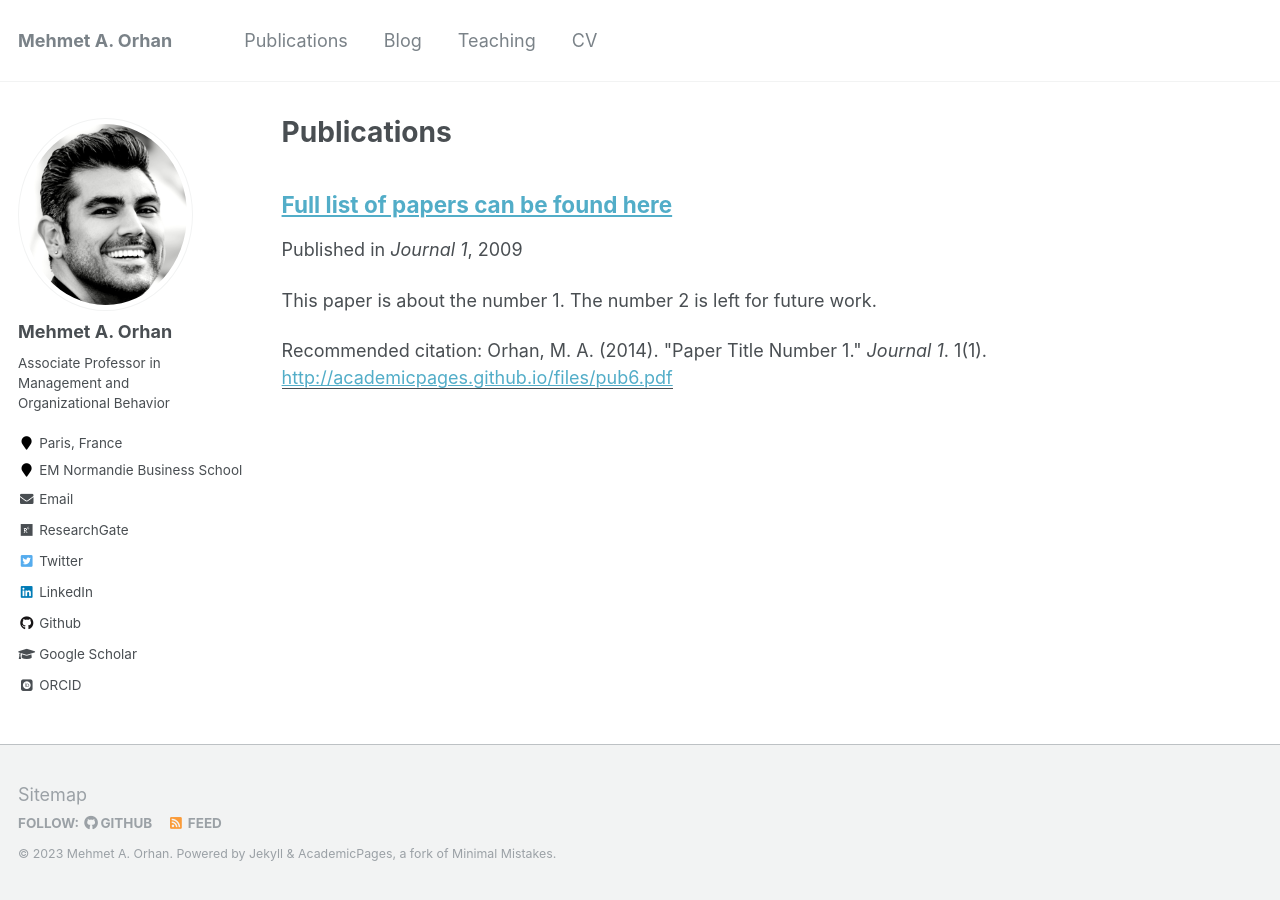
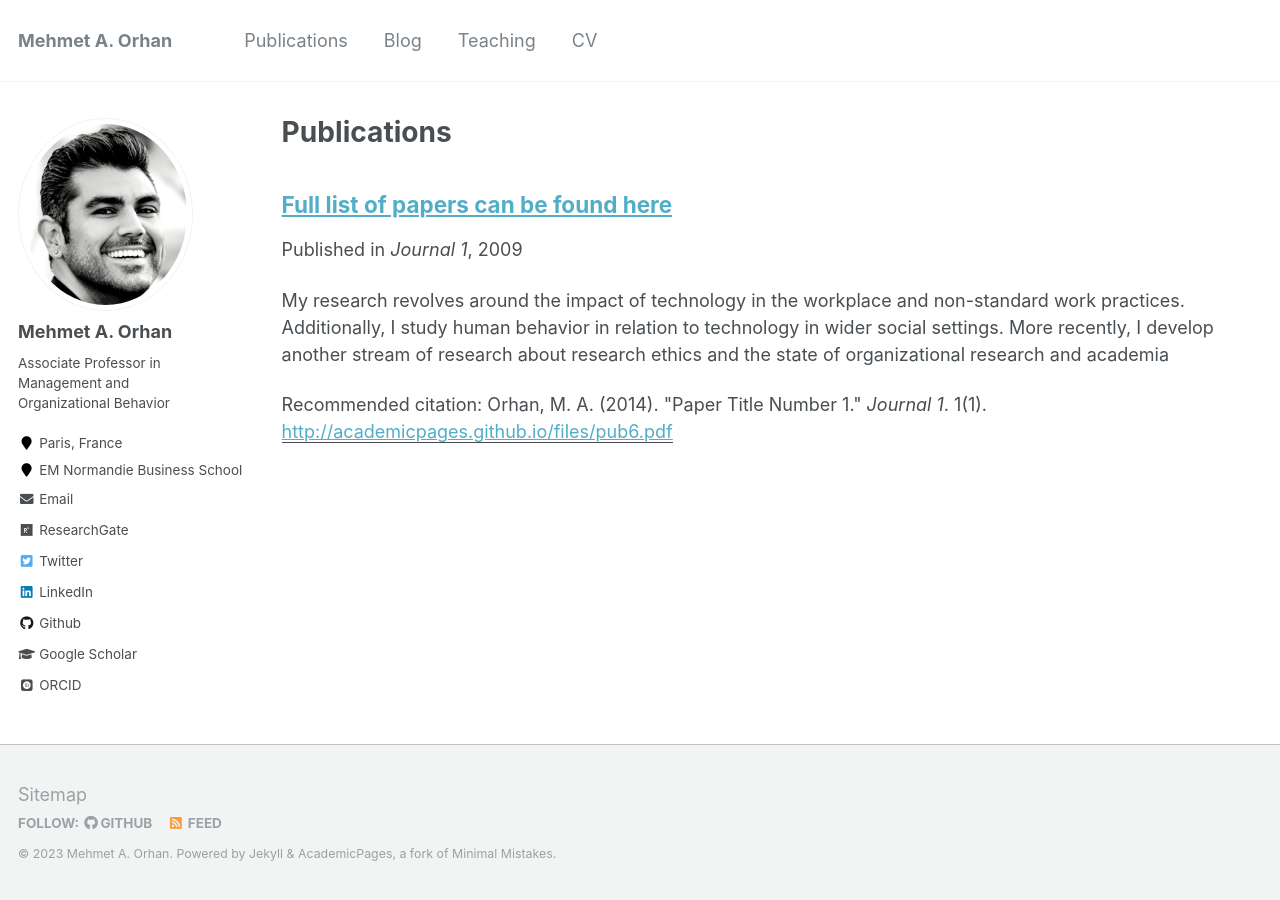
Before and after one commit to maorhan/maorhan.github.io, a Jekyll site: the page built from _pages/publications.md, in a window 1280 px wide. Built offline with Jekyll 4.4.1, drawn with Linux system fonts in a browser that asks for light colours; some web fonts are replaced.

Commit message:
Update 2009-10-01-paper-title-number-1.md

```diff
--- a/_publications/2009-10-01-paper-title-number-1.md
+++ b/_publications/2009-10-01-paper-title-number-1.md
@@ -2,7 +2,7 @@
 title: "Full list of papers can be found here"
 collection: publications
 permalink: /publication/2009-10-01-paper-title-number-1
-excerpt: 'This paper is about the number 1. The number 2 is left for future work.'
+excerpt: 'My research revolves around the impact of technology in the workplace and non-standard work practices. Additionally, I study human behavior in relation to technology in wider social settings. More recently, I develop another stream of research about research ethics and the state of organizational research and academia'
 date: 2009-10-01
 venue: 'Journal 1'
 paperurl: 'http://academicpages.github.io/files/pub6.pdf'
```
